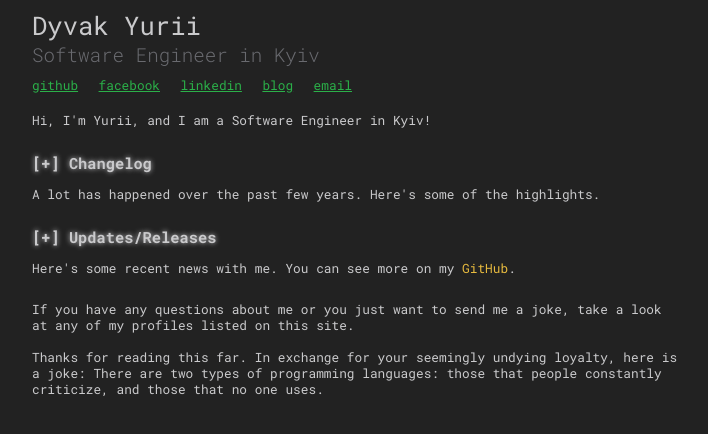
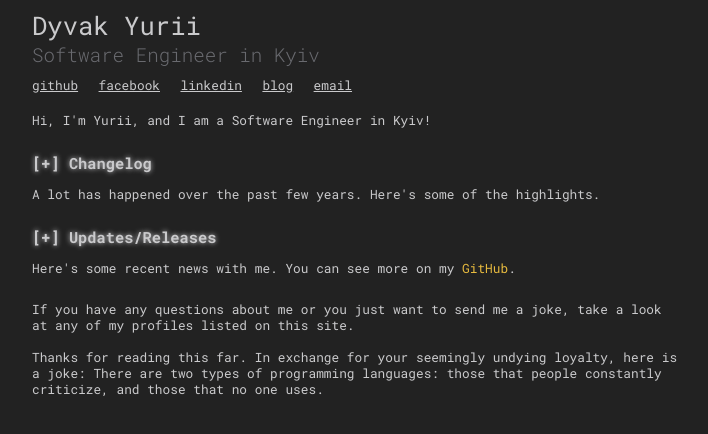
Before and after one commit to DyvakYA/dyvakya.github.io, a plain HTML site: page index.html in a window 1280 px wide. Shown: the whole page, without its empty margins (283-991 px from the left). Drawn offline with Linux system fonts and the light colour scheme; no server answers; a script that the page names is missing.

Commit message:
Update main.css

```diff
--- a/css/main.css
+++ b/css/main.css
@@ -22,7 +22,7 @@ h2 {
   margin: 0 0 1.5em 0;
 }
 .links a {
-  color: #2BB049;
+  color: #CACACC;
   margin: auto 1em auto 0;
 }
 .intro {
```
